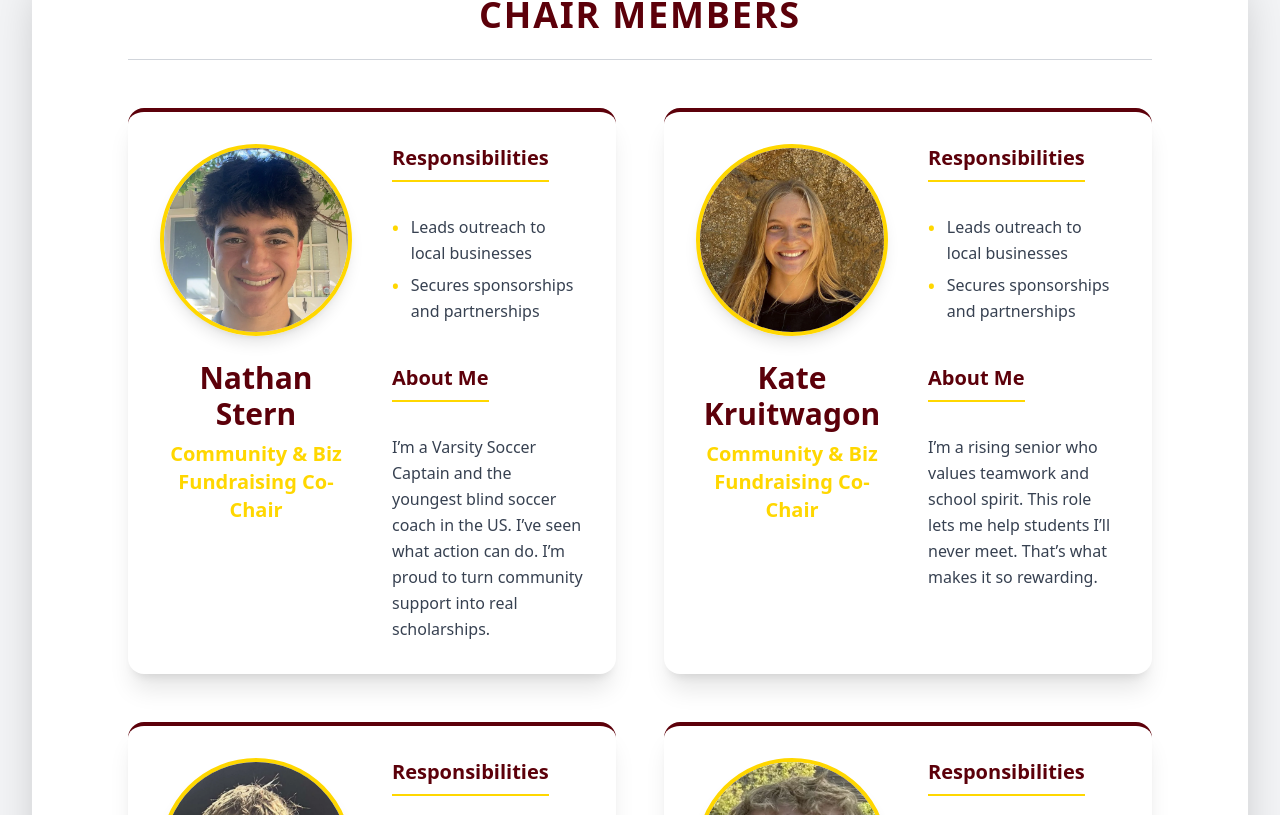
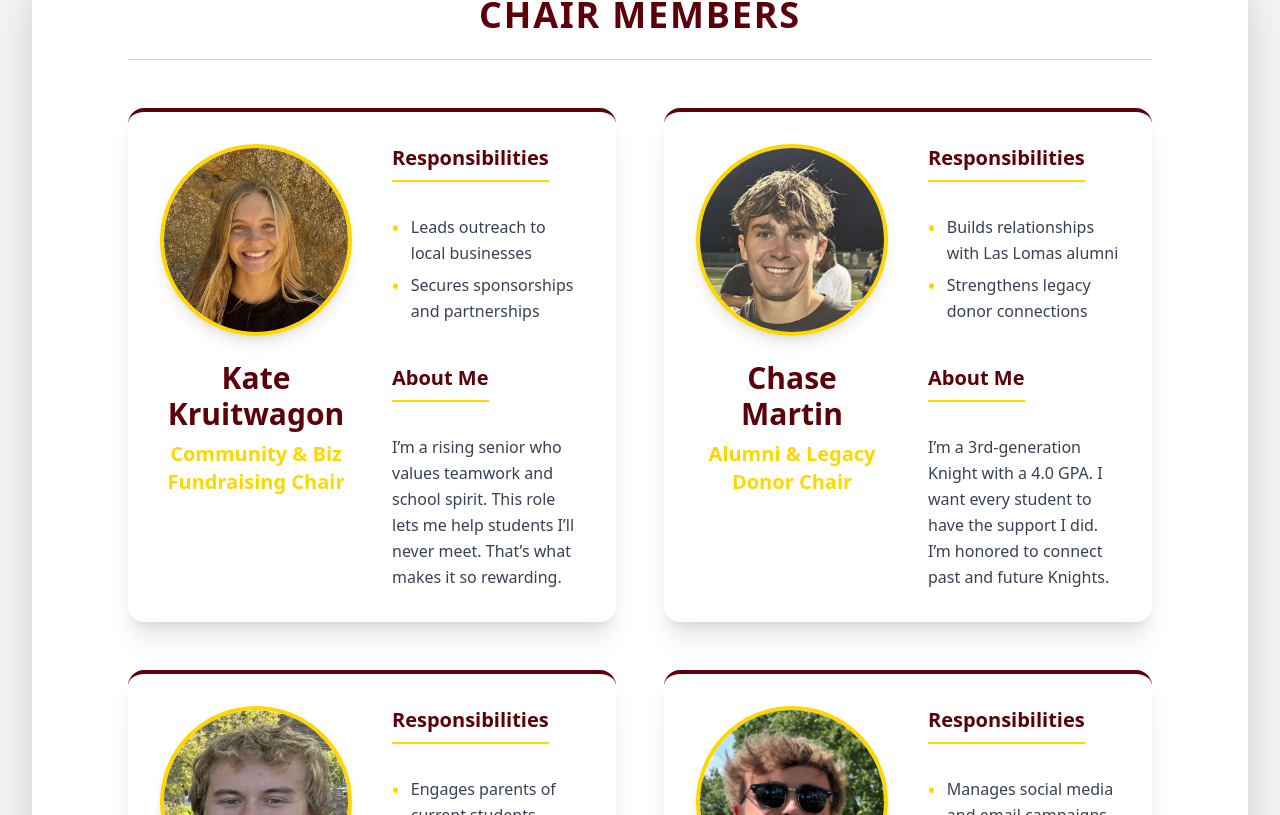
Before and after one commit to alexander-alessi/knightslegacy, a React (Vite) app: page /about in a window 1280 px wide. Shown: the part 3345-4160 px from the top of the page. Built offline with nearby package versions, Linux system fonts and the light colour scheme.

Commit message:
Updating chairs

```diff
--- a/public/data/about-chairs.json
+++ b/public/data/about-chairs.json
@@ -1,21 +1,7 @@
 [
   {
-    "name": "Nathan Stern",
-    "role": "Community & Biz Fundraising Co-Chair",
-    "slug": "headshot-nathan.png",
-    "responsibilities": [
-      "Leads outreach to local businesses",
-      "Secures sponsorships and partnerships"
-    ],
-    "about": "I’m a Varsity Soccer Captain and the youngest blind soccer coach in the US. I’ve seen what action can do. I’m proud to turn community support into real scholarships.",
-    "contact": {
-      "linkedin": "",
-      "email": ""
-    }
-  },
-  {
     "name": "Kate Kruitwagon",
-    "role": "Community & Biz Fundraising Co-Chair",
+    "role": "Community & Biz Fundraising Chair",
     "slug": "headshot-kate.png",
     "responsibilities": [
       "Leads outreach to local businesses",
--- a/src/components/Scholarships.jsx
+++ b/src/components/Scholarships.jsx
@@ -91,7 +91,7 @@ const Scholarships = ({ onNavigate }) => {
 
         <div className="mt-12 text-center">
           <p className="text-lg text-gray-700">
-            Applications open in <strong>early spring</strong>. Details announced via the Las Lomas Career Center and our website.
+            Applications open <strong>December 1st</strong>. Details announced via the Las Lomas Career Center and our website.
           </p>
         </div>
       </section>
```
Also changed, not shown: src/App.css (deleted).
